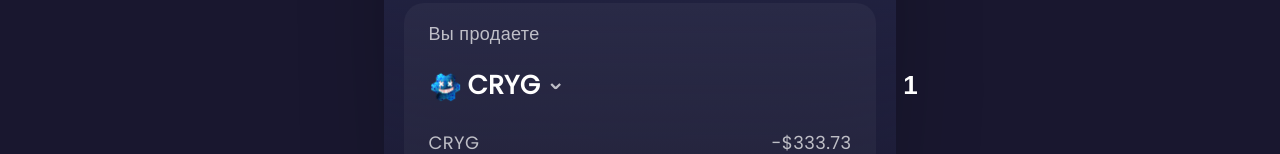
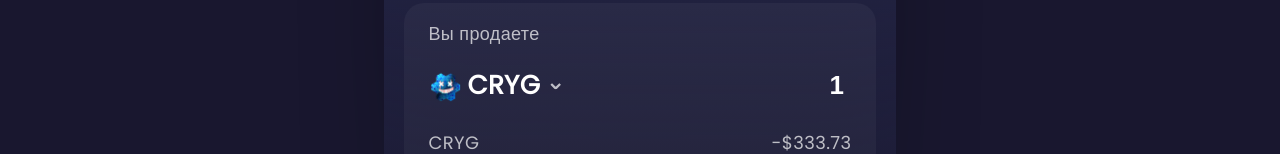
Before and after one commit to vadimDavidov/crypto-swap, a Next.js app: page / in a window 1280 px wide. Shown: the part 191-345 px from the top of the page. Built offline with nearby package versions, Linux system fonts and the light colour scheme.

Commit message:
Make corrections to the input in crygBlog and output in delBlock

```diff
--- a/src/common-components/main/CrygBlock.module.css
+++ b/src/common-components/main/CrygBlock.module.css
@@ -13,7 +13,7 @@
 
 .crygMiddle input {
   background: transparent;
-  /* max-width: 17%; */
+  max-width: 40%;
   border: none;
   color: #fff;
   text-align: right;
--- a/src/common-components/main/DelBlock.module.css
+++ b/src/common-components/main/DelBlock.module.css
@@ -30,6 +30,7 @@
   font-weight: 600;
   font-size: 1.625rem;
   margin-right: 7.5px;
+  overflow: hidden;
 }
 
 .delBottom {
```
